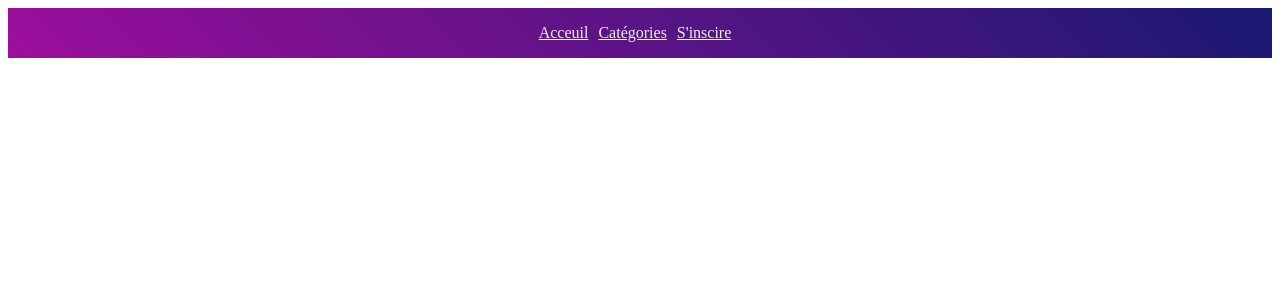
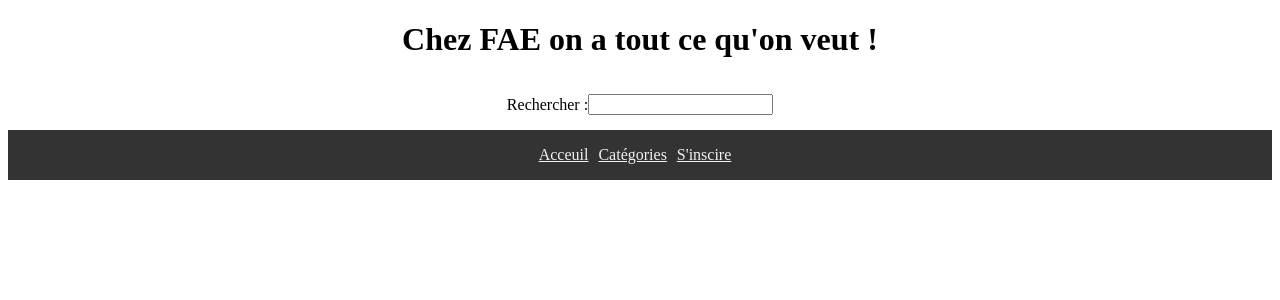
Before and after one commit to EliasChehaibou/FAE, a React (Create React App) app in the folder client/: page / in a window 1280 px wide. Shown: the top 300 px of the page. Built offline with nearby package versions, Linux system fonts and the light colour scheme.

Commit message:
Homepage

```diff
--- a/client/src/App.js
+++ b/client/src/App.js
@@ -2,8 +2,8 @@ import React, {useState} from 'react'
 import {Route, Routes} from 'react-router-dom'
 import Navbar from './Navbar/Navbar'
 import "./App.css"
-import Home from './pages/Home'
-import NotFound from './pages/NotFound'
+import Home from './pages/Home/Home'
+import NotFound from './pages/NotFound/NotFound'
 
 function App() {
   /*const [msg,setMsg] = useState('')
--- a/client/src/Navbar/Navbar.css
+++ b/client/src/Navbar/Navbar.css
@@ -1,10 +1,10 @@
 nav {
     height: 50px;
-    background: linear-gradient(45deg, rgb(156,14,156),midnightblue);
+    background-color: #333;
 }
 .liste{
     list-style-type: none;
-    background: linear-gradient(45deg, rgb(156,14,156),midnightblue);
+    background-color: #333;
     height: 100%;
     display: flex;
     justify-content: center;
--- a/client/src/pages/Home.js
+++ /dev/null
@@ -1,12 +0,0 @@
-import React from 'react';
-import Navbar from '../Navbar/Navbar';
-
-const Home = () => {
-    return (
-        <div>
-           <Navbar/>
-        </div>
-    );
-};
-
-export default Home;
--- /dev/null
+++ b/client/src/pages/Home/Home.css
@@ -0,0 +1,10 @@
+.titre {
+    text-align: center;
+}
+
+.rech {
+    display: flex;
+    justify-content: center;
+    align-items: center;
+    position: relative;
+}
--- /dev/null
+++ b/client/src/pages/Home/Home.js
@@ -0,0 +1,19 @@
+import React from 'react';
+import Navbar from '../../Navbar/Navbar';
+import "./Home.css"
+
+const Home = () => {
+    return (
+        <div className='Home'>
+            <h1 className='titre'>Chez FAE on a tout ce qu'on veut !</h1>
+            <div className='rech'>
+                <p>Rechercher :</p>
+                <input/>
+            </div>
+
+           <Navbar/>
+        </div>
+    );
+};
+
+export default Home;
--- a/client/src/pages/NotFound.js
+++ b/client/src/pages/NotFound/NotFound.js
@@ -1,8 +1,10 @@
 import React from 'react';
+import Navbar from '../../Navbar/Navbar';
 
 const NotFound = () => {
     return (
         <div>
+            <Navbar/>
             <h3>Not found</h3>
         </div>
     );
```
Also changed, not shown: client/src/pages/NotFound/NotFound.css (added).
